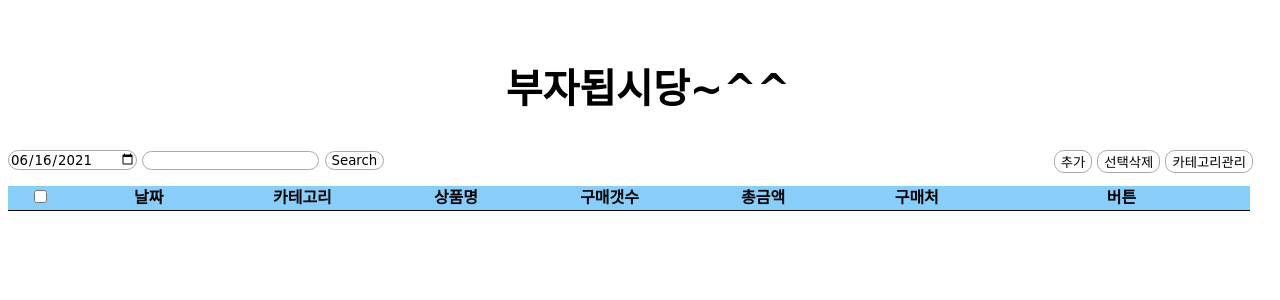
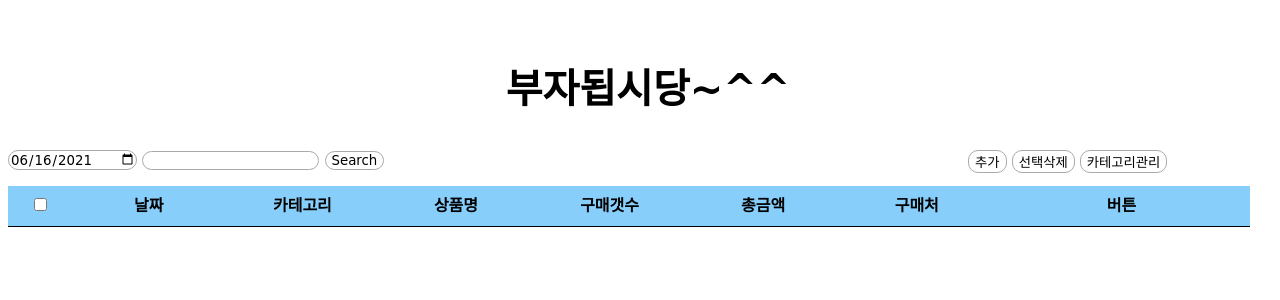
Before and after one commit to yiryeong/accountBook, a Flask app: page / in a window 1280 px wide. Shown: the top 300 px of the page. Run offline with Flask 2, Linux system fonts and the light colour scheme; data that the repository does not hold is empty; some web fonts are replaced.

Commit message:
구조 맞추기

```diff
--- a/app/static/css/mainStyle.css
+++ b/app/static/css/mainStyle.css
@@ -37,7 +37,7 @@ nav {
 
 .navButton{
     float: right;
-    margin-right: 35px;
+    width: 25%;
 }
 
 /* section 영역 */
@@ -62,7 +62,7 @@ nav {
 /* 리스트 영역 */
 .title {
 	height: 80%;
-	line-height: 150%;
+	line-height: 40px;
 	background: LightSkyBlue;
 	font-weight: bold;
 }
@@ -71,7 +71,7 @@ nav {
 }
 .list {
 	height:100%;
-	line-height: 150%;
+	line-height: 30px;
 	background: AliceBlue;
 	padding: 3px 0px 3px 0px;
 }
@@ -97,6 +97,7 @@ footer {
     background : white;
     border: 1px solid #aaa;
     border-radius : 10px;
+   /* padding : 0px 15px 0px 15px;*/
 }
 .listButton {
     border : 1px;
```
